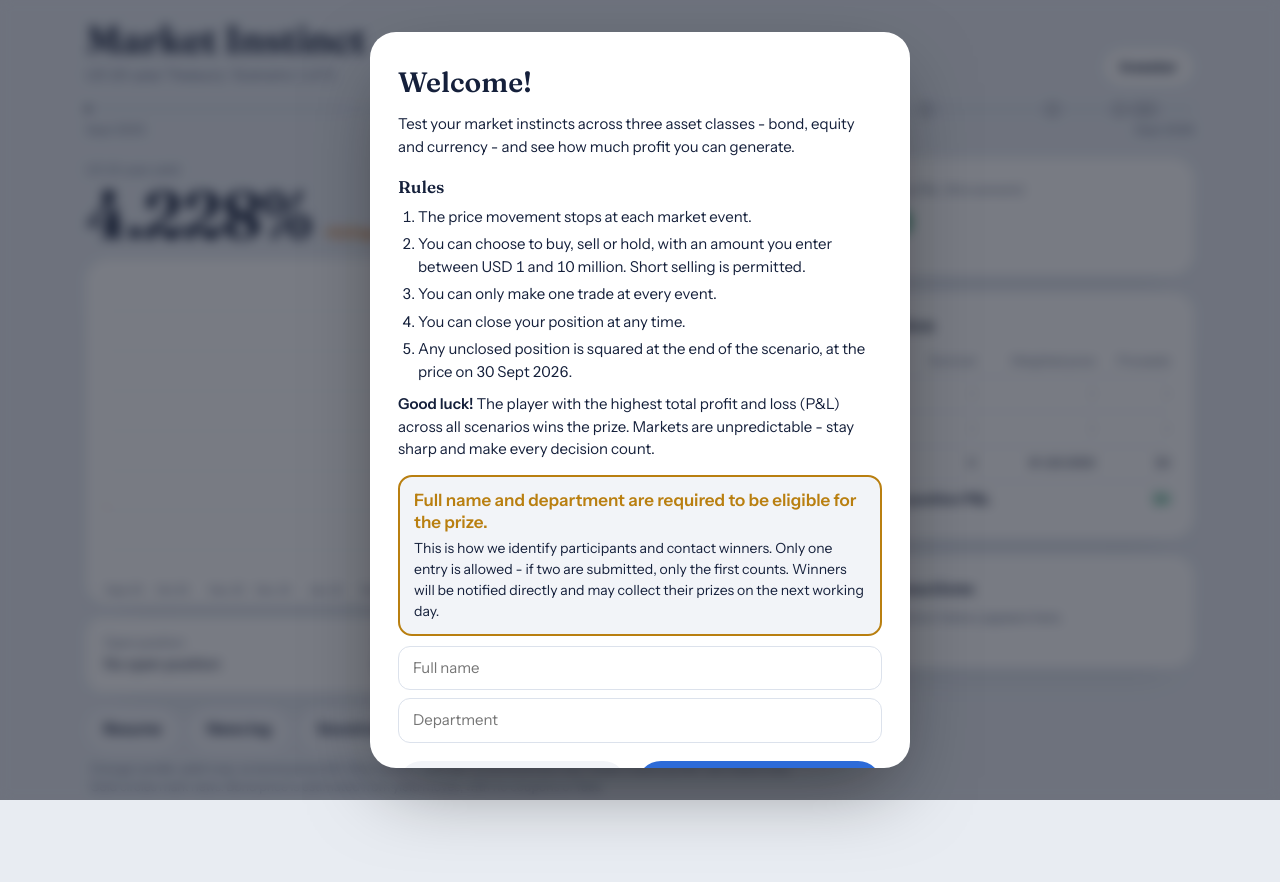
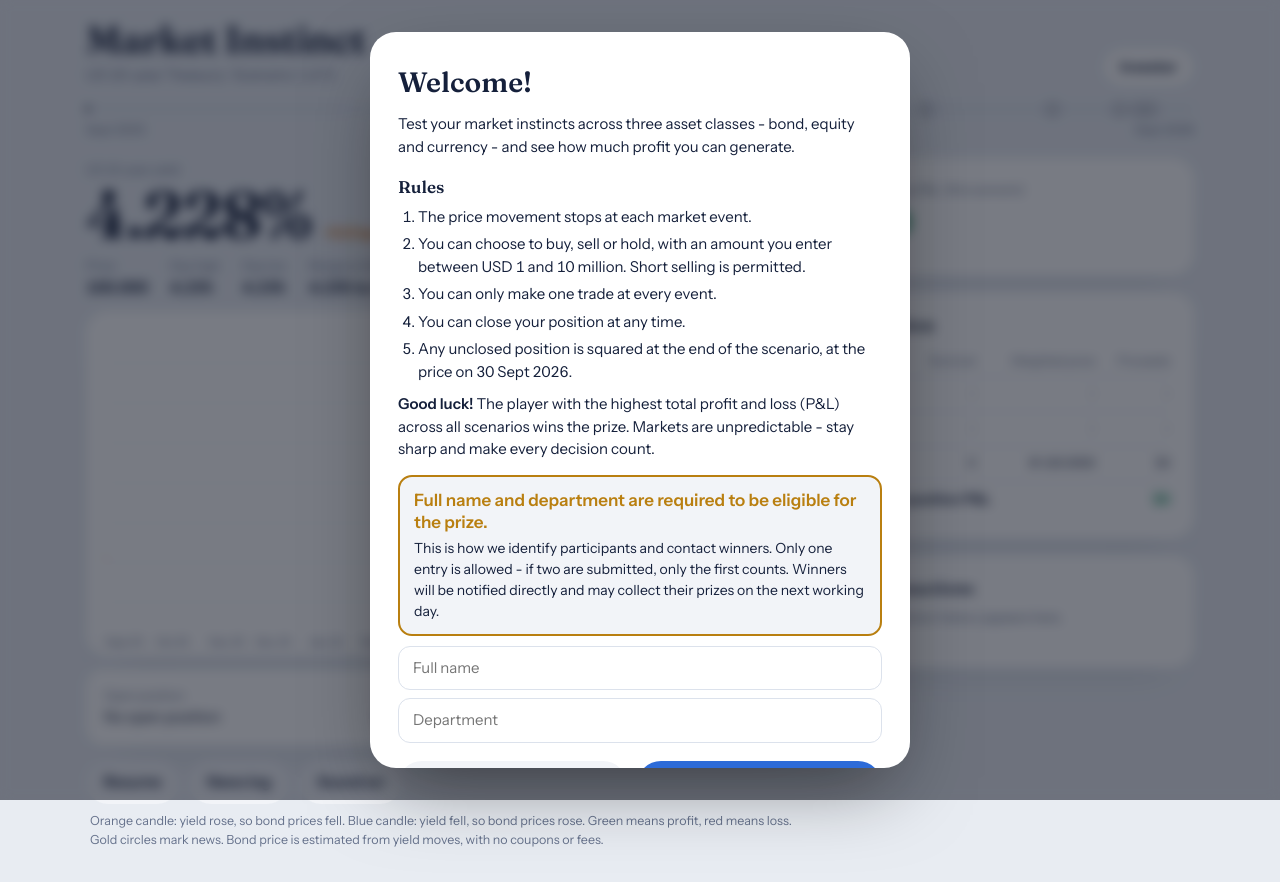
Before and after one commit to danielshamsul/trading-simulator, a plain HTML site: page index.html in a window 1280 px wide. Before the commit the page ends 829 px from the top, so only its background shows below. Drawn offline with Linux system fonts and the light colour scheme.

Commit message:
update index

```diff
--- a/index.html
+++ b/index.html
@@ -70,6 +70,8 @@
 .req{display:block;background:var(--soft);border:2px solid var(--gold);border-radius:14px;padding:12px 14px;margin:14px 0 10px}.req b{display:block;color:var(--gold);font-size:17px;line-height:1.3}.req span{display:block;margin-top:5px;font-size:14px}
 .posbox{display:flex;align-items:center;gap:12px 24px;flex-wrap:wrap;background:var(--panel);border-radius:18px;padding:14px 18px;margin-top:12px;box-shadow:0 1px 0 var(--line),0 22px 40px -28px var(--shade)}.posbox>div{flex:1;min-width:140px}.posbox small{display:block;color:var(--mut);font-size:12.5px}#pbt b{font-size:17px}#pbt span{color:var(--mut);font-size:13px}#pbp{font:600 22px/1.15 Fraunces,Georgia,serif}.posbox button{flex:0 0 auto;min-width:150px}
 .amtin{display:flex;align-items:center;gap:14px;margin:8px 0;flex-wrap:wrap}.amtin input{width:150px;font-size:18px;border-radius:12px}.amtin span{color:var(--mut);font-size:14px}
+.hero .kv{flex-basis:100%}
+.hero .kv{flex:0 0 100%}
 </style></head><body>
 <div class="app">
 <header class="top">
```
